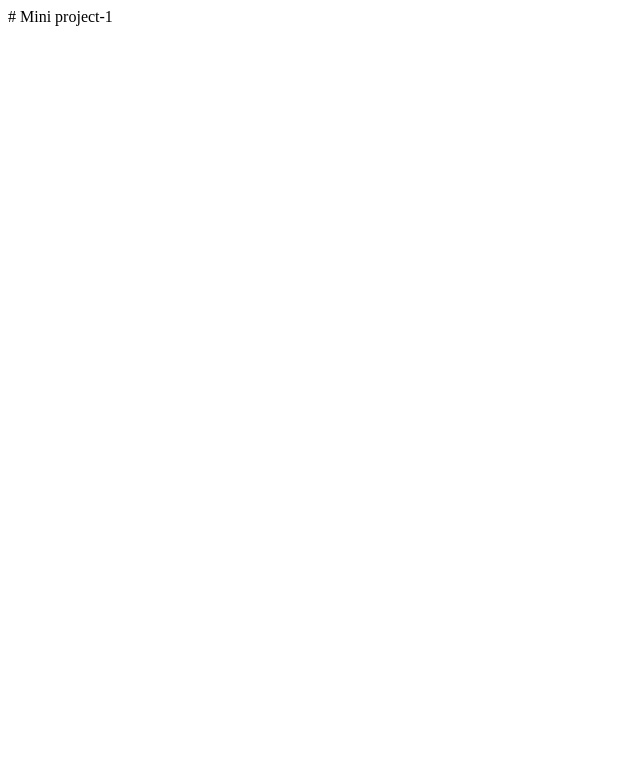
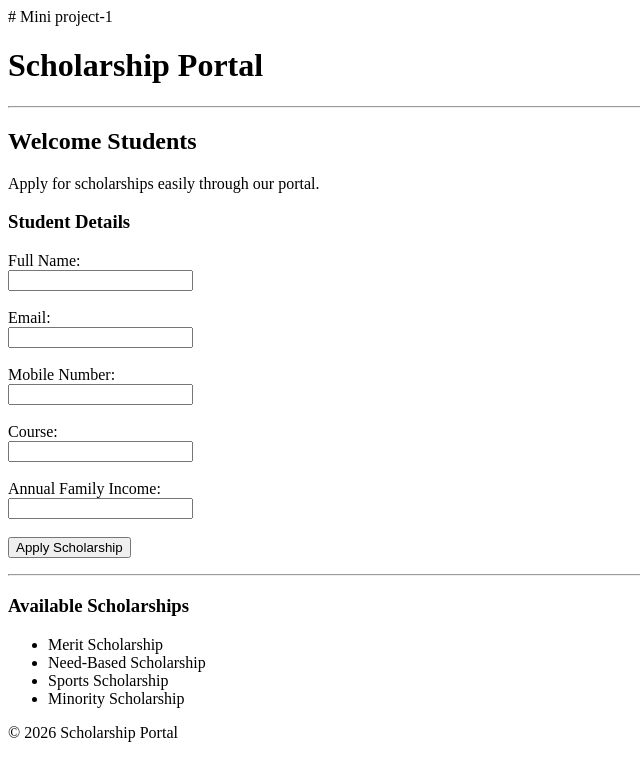
Before and after one commit to bhavyasri320-cmyk/Mini-project-1, a plain HTML site: page index.html in a window 1280 px wide. Shown: the whole page, without its empty margins (0-640 px from the left). Drawn offline with Linux system fonts and the light colour scheme.

Commit message:
index.html

```diff
--- a/index.html
+++ b/index.html
@@ -1 +1,51 @@
 # Mini project-1
+<!DOCTYPE html>
+<html>
+<head>
+    <title>Scholarship Portal</title>
+</head>
+<body>
+
+    <h1>Scholarship Portal</h1>
+    <hr>
+
+    <h2>Welcome Students</h2>
+    <p>Apply for scholarships easily through our portal.</p>
+
+    <h3>Student Details</h3>
+
+    <form>
+        <label>Full Name:</label><br>
+        <input type="text" name="name"><br><br>
+
+        <label>Email:</label><br>
+        <input type="email" name="email"><br><br>
+
+        <label>Mobile Number:</label><br>
+        <input type="tel" name="mobile"><br><br>
+
+        <label>Course:</label><br>
+        <input type="text" name="course"><br><br>
+
+        <label>Annual Family Income:</label><br>
+        <input type="number" name="income"><br><br>
+
+        <input type="submit" value="Apply Scholarship">
+    </form>
+
+    <hr>
+
+    <h3>Available Scholarships</h3>
+    <ul>
+        <li>Merit Scholarship</li>
+        <li>Need-Based Scholarship</li>
+        <li>Sports Scholarship</li>
+        <li>Minority Scholarship</li>
+    </ul>
+
+    <footer>
+        <p>© 2026 Scholarship Portal</p>
+    </footer>
+
+</body>
+</html>
```
